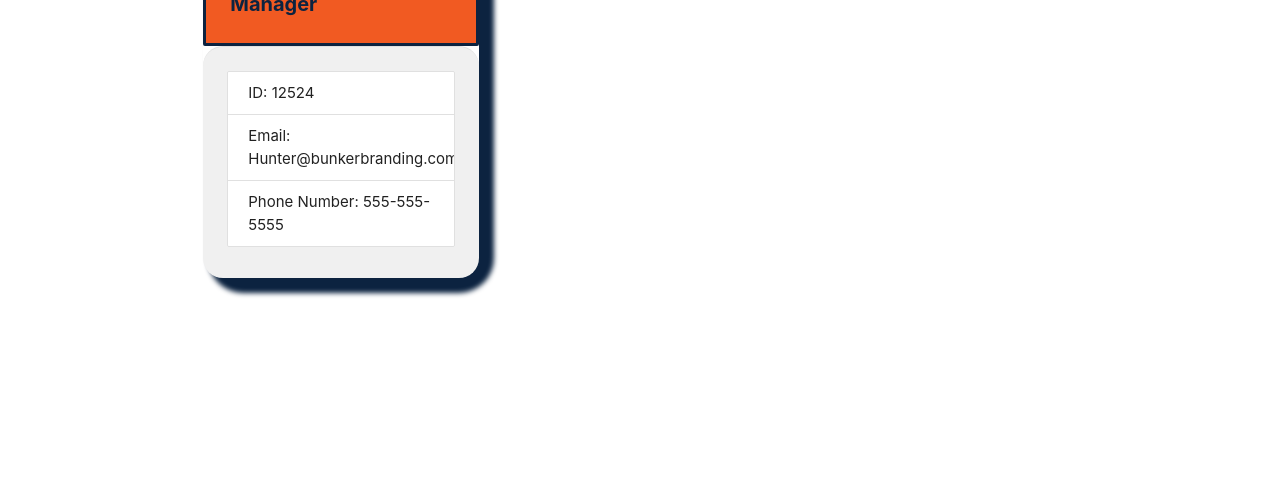
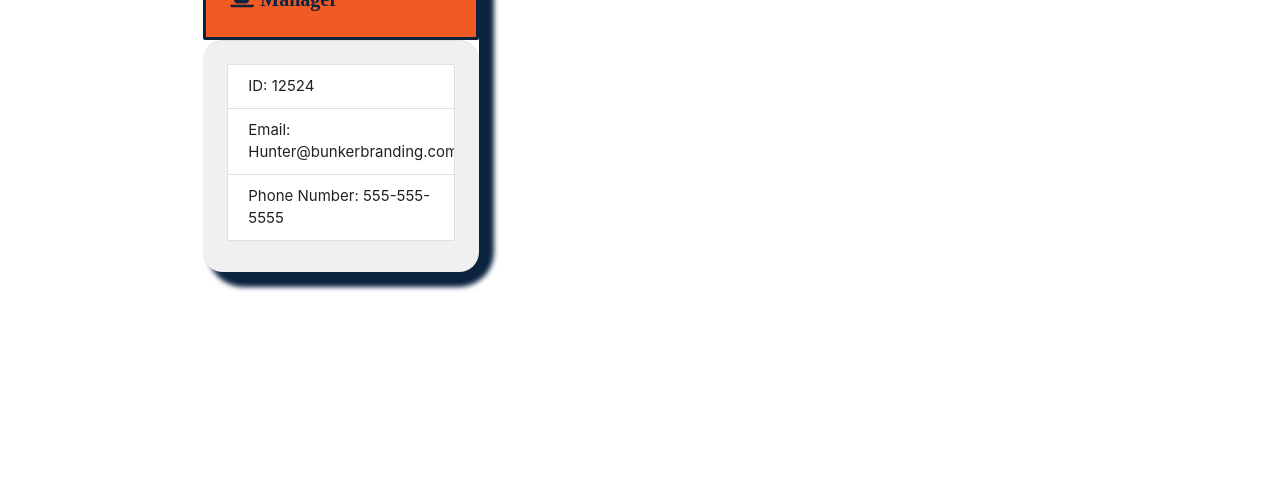
Before and after one commit to hmustain/Team-Profile-Generator, a website: page dist/test..html in a window 1280 px wide. Shown: the part 320-800 px from the top of the page. Drawn offline with nearby package versions, Linux system fonts and the light colour scheme.

Commit message:
saving changes to test html file working on getting icons to show up next to emp role

```diff
--- a/dist/test..html
+++ b/dist/test..html
@@ -9,6 +9,9 @@
       rel="stylesheet"
       href="https://cdnjs.cloudflare.com/ajax/libs/materialize/1.0.0/css/materialize.min.css"
     />
+    <link rel="stylesheet" href="https://use.fontawesome.com/releases/v5.5.0/css/all.css" integrity="sha384-B4dIYHKNBt8Bc12p+WXckhzcICo0wtJAoU8YZTY5qE0Id1GSseTk6S+L3BlXeVIU" crossorigin="anonymous">
+
+
     <link rel="stylesheet" href="./style.css" />
     <title>Team Profile Generator</title>
   </head>
@@ -23,7 +26,8 @@
             <div class="card-content emp-title">
               <span class="card-title emp-name">Hunter</span>
               <ul>
-                <li id="emp-pos">Manager</li>
+                <li><i class="fa fa-coffee" style="font-size:20px; color:#0c2340" id="emp-pos"> Manager</i></li>
+                <!-- <li id="emp-pos">Manager</li> -->
               </ul>
             </div>
             <div class="card-action emp-info">
```
